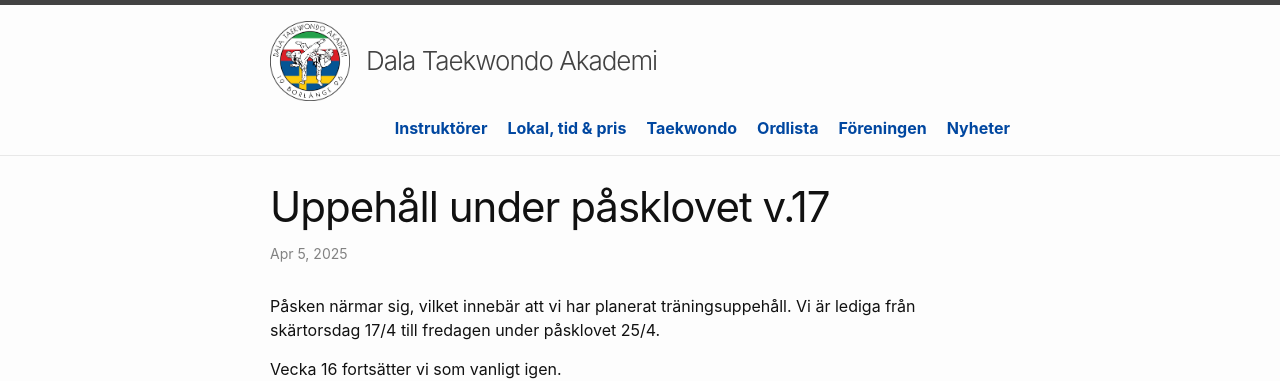
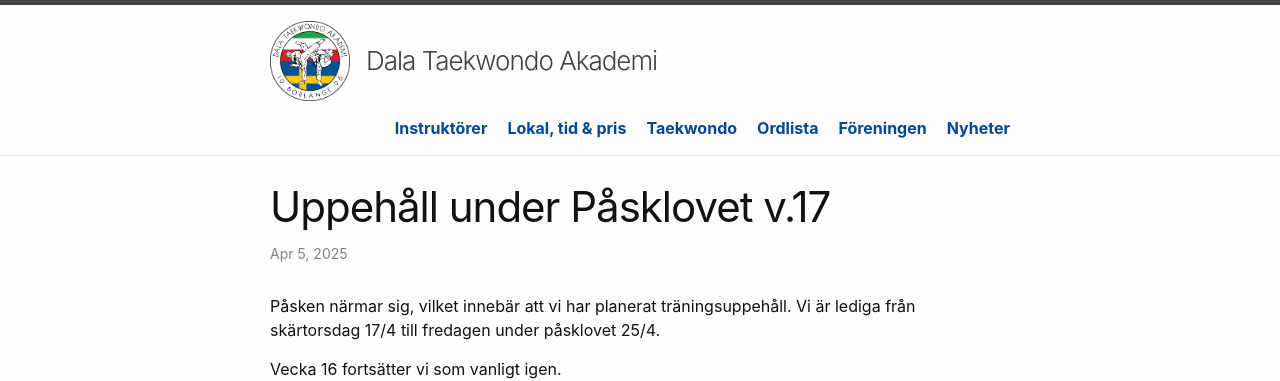
Before and after one commit to dalataekwondo/dalataekwondo.github.io, a Jekyll site: the page built from _posts/2025-04-05-påsklov.md, in a window 1280 px wide. Shown: the top 381 px of the page. Built offline with Jekyll 4.4.1, drawn with Linux system fonts in a browser that asks for light colours.

```diff
--- a/_posts/2025-04-05-påsklov.md
+++ b/_posts/2025-04-05-påsklov.md
@@ -1,6 +1,6 @@
 ---
 layout: post
-title: Uppehåll under påsklovet v.17
+title: Uppehåll under Påsklovet v.17
 categories: schedule
 ---
 
```
